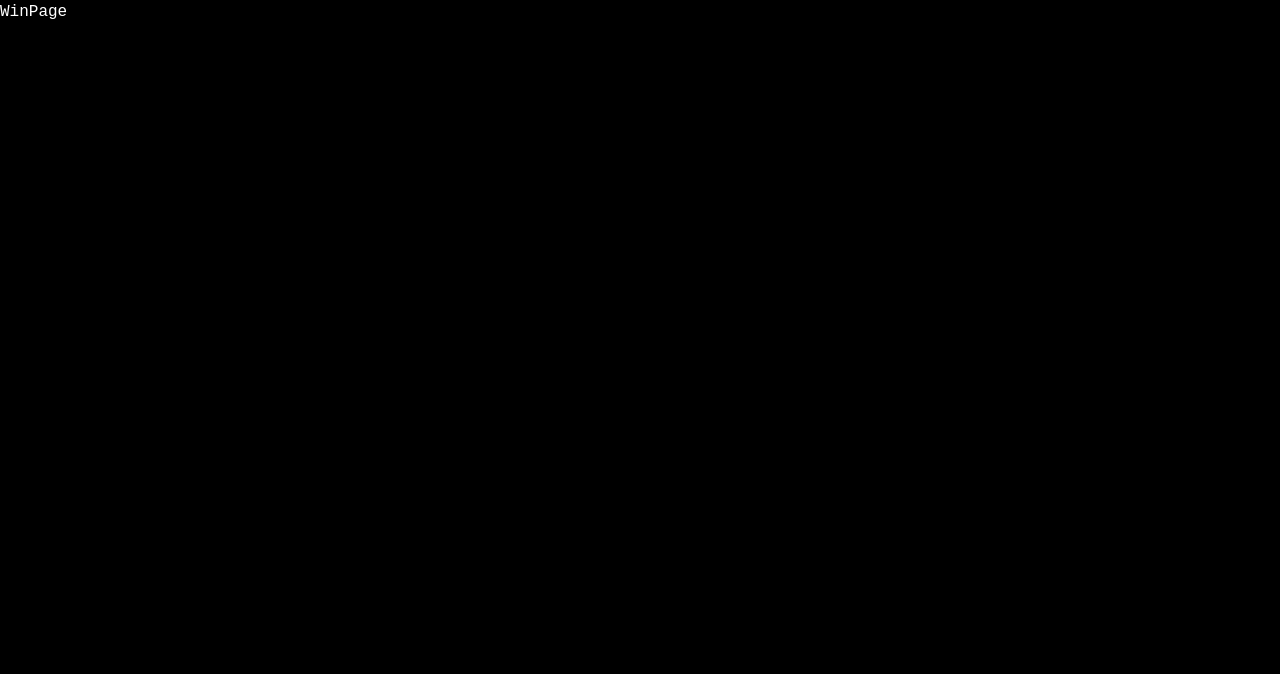
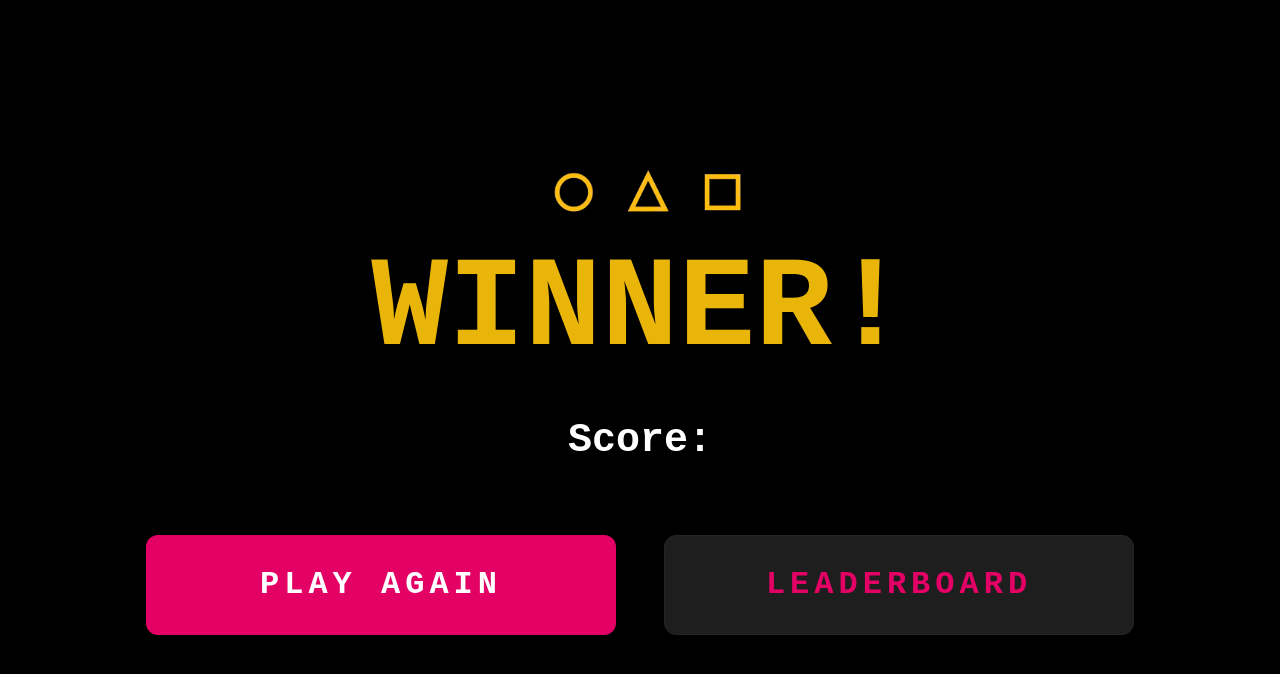
Before and after one commit to achiniishani1993/squid-game, a React (Vite) app: page /win in a window 1280 px wide. Shown: the top 674 px of the page. Built offline with nearby package versions, Linux system fonts and the light colour scheme; a web font is replaced by a local one.

Commit message:
Create eliminate/win pages  (#1)
* Created EliminatedPage and gave navigate to buttons

* Created winpage and navigate to buttons

* add image-fluid to make logo responsive

* Remove blank comment and format document

```diff
--- a/src/pages/EliminatedPage.jsx
+++ b/src/pages/EliminatedPage.jsx
@@ -1,9 +1,33 @@
-
+import { useNavigate } from "react-router-dom";
+import Button from "react-bootstrap/Button";
+import "../styles/eliminated.css";
 
 const EliminatedPage = () => {
+  const navigate = useNavigate();
   return (
-    <div>EliminatedPage</div>
-  )
-}
+    <div className="eliminated d-flex flex-column justify-content-center align-items-center text-center">
+      <h1 className="fw-bold text-white display-1 display-md-1 display-sm-2">
+        ELIMINATED!
+      </h1>
 
-export default EliminatedPage
+      <div className="d-flex flex-column flex-md-row gap-5 p-4 mt-4 w-100 justify-content-center align-items-center">
+        <Button
+          variant="light"
+          className="big-btn fw-bold"
+          onClick={() => navigate("/game")}
+        >
+          TRY AGAIN
+        </Button>
+        <Button
+          variant="dark"
+          className="big-btn fw-bold"
+          onClick={() => navigate("/leaderboard")}
+        >
+          LEADERBOARD
+        </Button>
+      </div>
+    </div>
+  );
+};
+
+export default EliminatedPage;
--- a/src/pages/GamePage.jsx
+++ b/src/pages/GamePage.jsx
@@ -4,7 +4,7 @@
 //   - handle navigation after game ends
 // - game logic + UI + imports GameControls
 
-import Game from "../components/Game/GameControls"
+import GameControls from "../components/Game/GameControls"
 
 
 const GamePage = () => {
--- a/src/pages/WinPage.jsx
+++ b/src/pages/WinPage.jsx
@@ -1,8 +1,43 @@
+import { useNavigate } from "react-router-dom";
+import Button from "react-bootstrap/Button";
+import Logo from "../assets/images/logo-Gold.png";
+import "../styles/win.css";
 
 const WinPage = () => {
+  const navigate = useNavigate();
+
   return (
-    <div>WinPage</div>
-  )
-}
+    <div className="win d-flex flex-column justify-content-center align-items-center text-center">
+      <div className="d-flex flex-column align-items-center justify-content-center gap-3 mt-3">
+        <img
+          src={Logo}
+          alt="Squid Game logo"
+          className="img-fluid"
+          style={{ maxWidth: "250px" }}
+        />
+        <h1 className="fw-bold display-1 display-md-1 display-sm-2">WINNER!</h1>
+        <p className="fs-1 fw-bold ">Score: </p>
+        {/* TODO - need to read score from api */}
+      </div>
 
-export default WinPage
+      <div className="d-flex flex-column flex-md-row gap-5 p-4 mt-4 w-100 justify-content-center align-items-center">
+        <Button
+          variant="light"
+          className="big-btn fw-bold play-again-btn"
+          onClick={() => navigate("/game")}
+        >
+          PLAY AGAIN
+        </Button>
+        <Button
+          variant="dark"
+          className="big-btn fw-bold leaderboard-btn"
+          onClick={() => navigate("/leaderboard")}
+        >
+          LEADERBOARD
+        </Button>
+      </div>
+    </div>
+  );
+};
+
+export default WinPage;
--- /dev/null
+++ b/src/styles/eliminated.css
@@ -0,0 +1,39 @@
+.eliminated {
+  background-color: #e40166;
+  min-height: 100vh;
+  padding: 20px;
+}
+
+/* Responsive font scaling  */
+
+.eliminated h1 {
+  font-size: clamp(48px, 10vw, 128px);
+}
+
+.big-btn {
+  width: 100%;
+  max-width: 470px;
+  height: 60px;
+  font-size: 1.5rem;
+  border-radius: 12px;
+  color: #e40166;
+  letter-spacing: 5px;
+}
+
+/* Media Qu: for responsive design- Manage only button here*/
+
+/* Tablet */
+@media (min-width: 768px) {
+  .big-btn {
+    height: 80px;
+    font-size: 1.75rem;
+  }
+}
+
+/* Desktop */
+@media (min-width: 1200px) {
+  .big-btn {
+    height: 100px;
+    font-size: 2rem;
+  }
+}
--- /dev/null
+++ b/src/styles/win.css
@@ -0,0 +1,48 @@
+.win {
+  min-height: 100vh;
+  padding: 20px;
+}
+/* Responsive font scaling  */
+
+.win h1 {
+  font-size: clamp(48px, 10vw, 128px);
+  color: #E9B509;
+}
+
+.big-btn {
+  width: 100%;
+  max-width: 470px;
+  height: 60px;
+  font-size: 1.5rem;
+  border-radius: 12px;
+  letter-spacing: 5px;
+}
+
+.play-again-btn{
+    background-color: #E40166;
+    color: white;
+    border: none;
+}
+
+.leaderboard-btn{
+    background-color: #1E1E1E;
+    color: #E40166;
+}
+
+/* Media Qu: for responsive design- Manage only button here*/
+
+/* Tablet */
+@media (min-width: 768px) {
+  .big-btn {
+    height: 80px;
+    font-size: 1.75rem;
+  }
+}
+
+/* Desktop */
+@media (min-width: 1200px) {
+  .big-btn {
+    height: 100px;
+    font-size: 2rem;
+  }
+}
```
